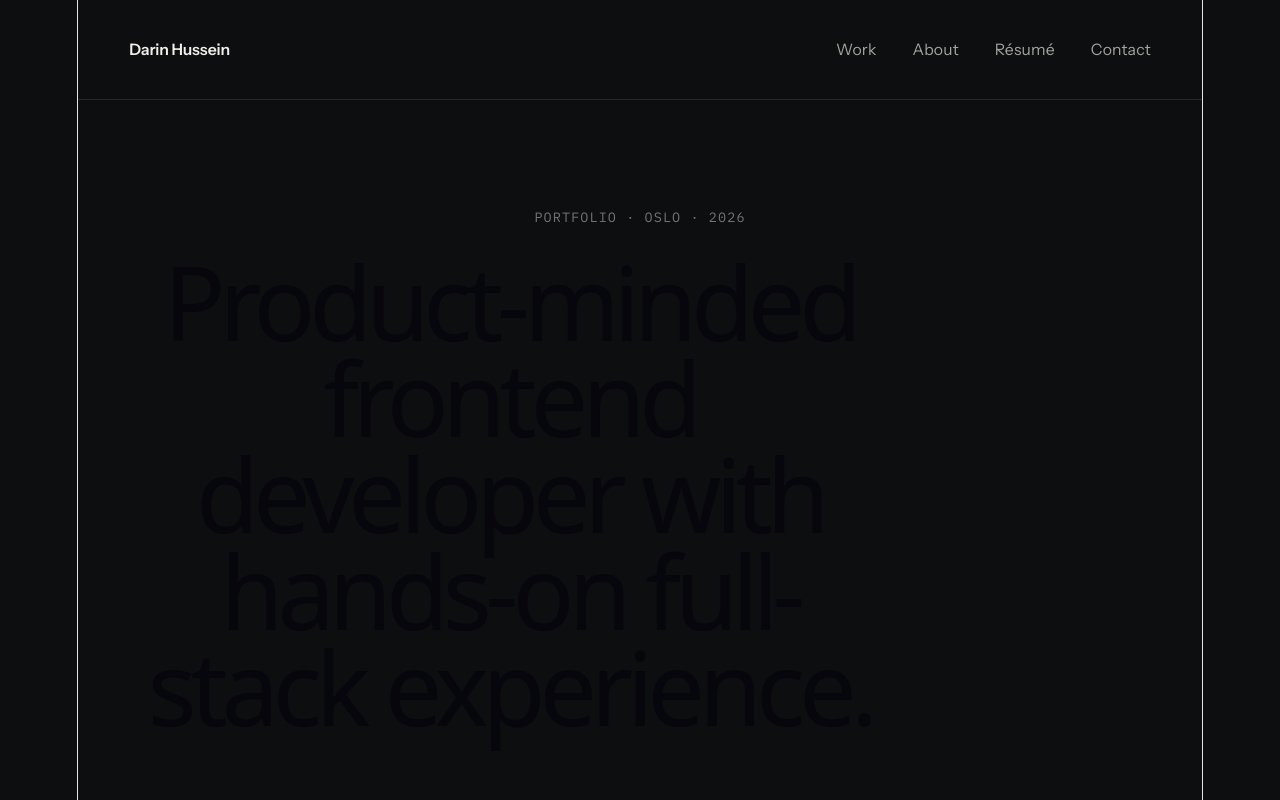
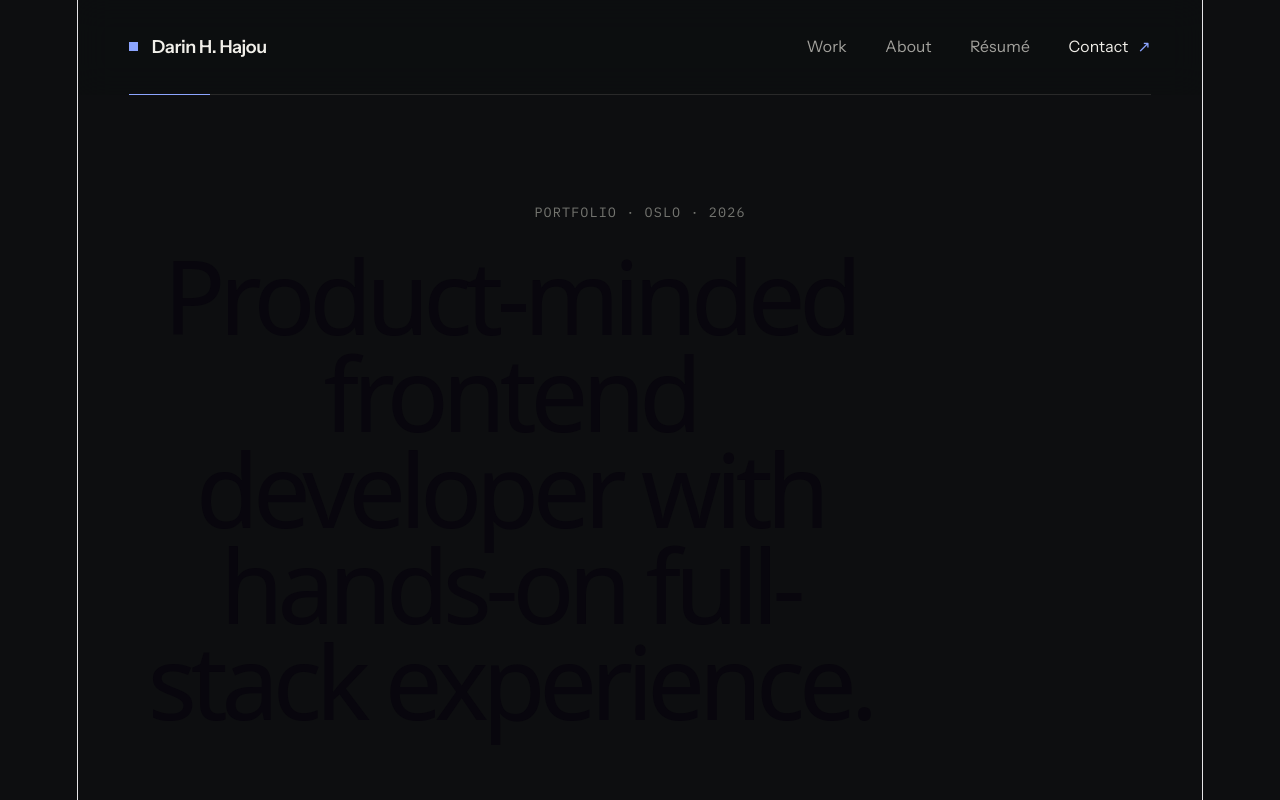
Before and after one commit to DarinHajou/darin-portfolio, a React (Vite) app: page / in a window 1280 px wide. Shown: the top 800 px of the page. Built offline with nearby package versions, Linux system fonts and the light colour scheme.

Commit message:
redesign navigation with sticky responsive layout

```diff
--- a/src/components/Navigation/Navigation.module.css
+++ b/src/components/Navigation/Navigation.module.css
@@ -1,5 +1,10 @@
-  .header {
-  border-bottom: 1px solid var(--color-border);
+.header {
+  position: sticky;
+  top: 0;
+  z-index: 50;
+
+  background: rgb(13 14 16 / 86%);
+  backdrop-filter: blur(16px);
 }
 
 .navigation {
@@ -8,52 +13,88 @@
   display: flex;
   align-items: center;
   justify-content: space-between;
+  gap: var(--space-8);
 
   min-height: 4.75rem;
+
+  border-bottom: 1px solid var(--color-border);
 }
 
-.name {
+.navigation::after {
+  content: "";
+
+  position: absolute;
+  bottom: -1px;
+  left: 0;
+
+  width: 4.5rem;
+  height: 1px;
+
+  background: var(--color-accent);
+}
+
+.identity {
+  display: inline-flex;
+  align-items: center;
+  gap: var(--space-3);
+
   font-size: var(--text-sm);
   font-weight: 600;
   line-height: 1;
-  letter-spacing: -0.01em;
+  letter-spacing: -0.02em;
 
-  transition: opacity var(--duration-fast) var(--ease-standard);
+  transition: color var(--duration-fast) var(--ease-standard);
 }
 
-.name:hover {
-  opacity: 0.7;
+.identity:hover {
+  color: var(--color-accent);
+}
+
+.signal {
+  width: 0.5rem;
+  height: 0.5rem;
+
+  background: var(--color-accent);
+  box-shadow: 0 0 1rem var(--color-accent-muted);
 }
 
 .menuButton {
+  display: inline-flex;
+  align-items: center;
+  gap: var(--space-3);
+
   cursor: pointer;
 
   font-family: var(--font-mono);
   font-size: var(--text-xs);
   font-weight: 500;
-  line-height: 1;
   letter-spacing: 0.08em;
   text-transform: uppercase;
 
   color: var(--color-text-secondary);
-
-  transition: color var(--duration-fast) var(--ease-standard);
 }
 
-.menuButton:hover {
-  color: var(--color-text-primary);
+.menuSymbol {
+  display: grid;
+  place-items: center;
+
+  width: 1.75rem;
+  height: 1.75rem;
+
+  color: var(--color-accent);
+
+  border: 1px solid var(--color-border-strong);
 }
 
 .nav {
   position: absolute;
   top: 100%;
-  right: 0;
-  left: 0;
-  z-index: 10;
+  right: calc(var(--page-gutter) * -1);
+  left: calc(var(--page-gutter) * -1);
 
   display: none;
 
-  padding: var(--space-6) var(--page-gutter);
+  padding: var(--space-4) var(--page-gutter) var(--space-6);
 
   background: var(--color-bg);
   border-bottom: 1px solid var(--color-border);
@@ -66,31 +107,41 @@
 .navList {
   display: flex;
   flex-direction: column;
-  gap: var(--space-4);
-
-  margin: 0;
-  padding: 0;
 
   list-style: none;
 }
 
 .navLink {
-  display: inline-block;
+  display: flex;
+  align-items: center;
+  justify-content: space-between;
+
+  padding-block: var(--space-4);
 
   font-size: var(--text-md);
   color: var(--color-text-secondary);
 
+  border-top: 1px solid var(--color-border);
+
   transition:
     color var(--duration-fast) var(--ease-standard),
-    transform var(--duration-fast) var(--ease-standard);
+    padding-left var(--duration-fast) var(--ease-standard);
 }
 
 .navLink:hover {
-  color: var(--color-text-primary);
-  transform: translateX(0.25rem);
+  padding-left: var(--space-2);
+  color: var(--color-accent);
 }
 
-.name:focus-visible,
+.contactLink {
+  color: var(--color-text-primary);
+}
+
+.arrow {
+  color: var(--color-accent);
+}
+
+.identity:focus-visible,
 .menuButton:focus-visible,
 .navLink:focus-visible {
   outline: 2px solid var(--color-accent);
@@ -99,7 +150,11 @@
 
 @media (min-width: 768px) {
   .navigation {
-    min-height: 5.5rem;
+    min-height: 5.25rem;
+  }
+
+  .identity {
+    font-size: 1rem;
   }
 
   .menuButton {
@@ -120,14 +175,28 @@
   .navList {
     flex-direction: row;
     align-items: center;
-    gap: var(--space-8);
+    gap: clamp(1.75rem, 3vw, 3.5rem);
   }
 
   .navLink {
+    position: relative;
+
+    display: inline-flex;
+    justify-content: flex-start;
+    gap: var(--space-2);
+
+    padding: 0;
+
     font-size: var(--text-sm);
+
+    border: 0;
   }
 
   .navLink:hover {
-    transform: none;
+    padding-left: 0;
+  }
+
+  .contactLink {
+    color: var(--color-text-primary);
   }
 }
--- a/src/components/Navigation/Navigation.tsx
+++ b/src/components/Navigation/Navigation.tsx
@@ -5,7 +5,7 @@ const navigationLinks = [
   { label: "Work", href: "#work" },
   { label: "About", href: "#about" },
   { label: "Résumé", href: "/resume.pdf" },
-  { label: "Contact", href: "#contact" },
+  { label: "Contact", href: "#contact", isContact: true },
 ];
 
 function Navigation() {
@@ -19,12 +19,13 @@ function Navigation() {
     <header className={styles.header}>
       <div className={`page-container ${styles.navigation}`}>
         <a
-          className={styles.name}
+          className={styles.identity}
           href="#top"
           onClick={closeMenu}
           aria-label="Go to the top of the page"
         >
-          Darin Hussein
+          <span className={styles.signal} aria-hidden="true" />
+          <span>Darin H. Hajou</span>
         </a>
 
         <button
@@ -35,6 +36,10 @@ function Navigation() {
           onClick={() => setIsMenuOpen((currentState) => !currentState)}
         >
           {isMenuOpen ? "Close" : "Menu"}
+
+          <span className={styles.menuSymbol} aria-hidden="true">
+            {isMenuOpen ? "×" : "+"}
+          </span>
         </button>
 
         <nav
@@ -48,11 +53,19 @@ function Navigation() {
             {navigationLinks.map((link) => (
               <li key={link.label}>
                 <a
-                  className={styles.navLink}
+                  className={`${styles.navLink} ${
+                    link.isContact ? styles.contactLink : ""
+                  }`}
                   href={link.href}
                   onClick={closeMenu}
                 >
                   {link.label}
+
+                  {link.isContact && (
+                    <span className={styles.arrow} aria-hidden="true">
+                      ↗
+                    </span>
+                  )}
                 </a>
               </li>
             ))}
```
